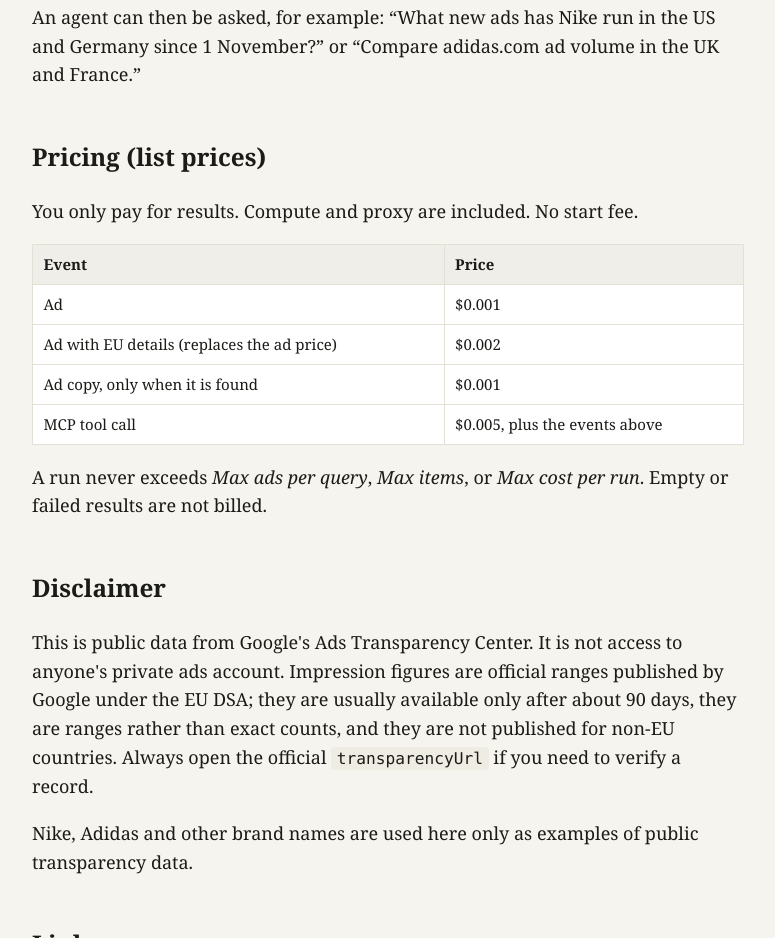
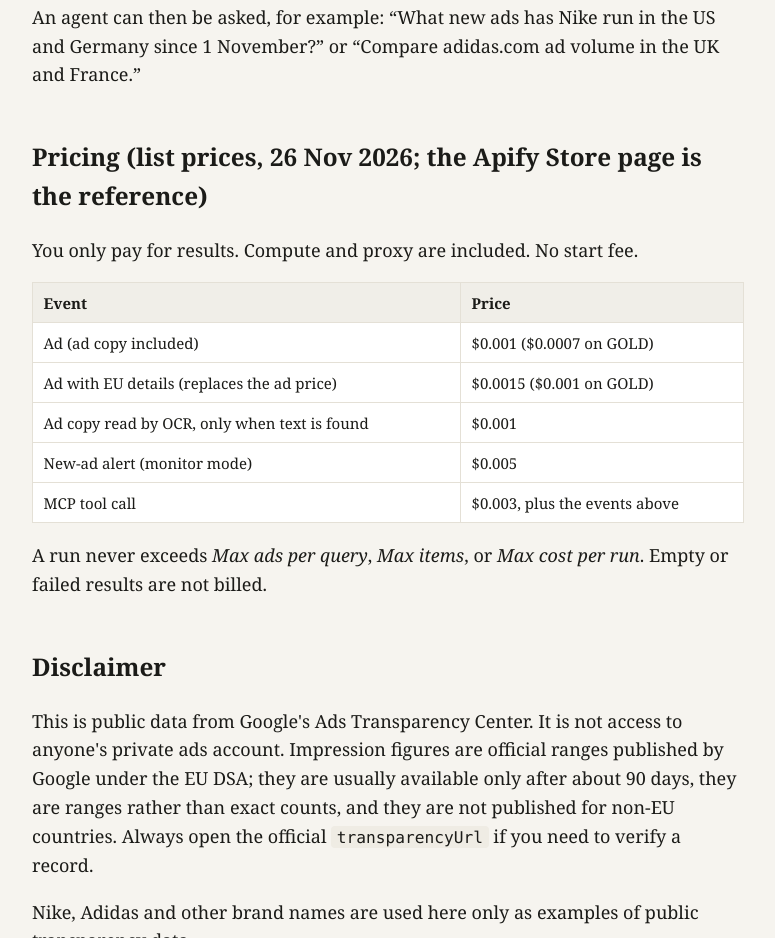
Before and after one commit to Bilal10B/google-ads-transparency-mcp, a plain HTML site: page docs/index.html in a window 1280 px wide. Shown: the part 5702-6640 px from the top of the page, without its empty margins (252-1027 px from the left). Drawn offline with Linux system fonts and the light colour scheme.

Commit message:
v2.1: summary rows, promo codes, stopped ads, Radar workflow, Clay guide, new prices (part 2)

```diff
--- a/docs/index.html
+++ b/docs/index.html
@@ -137,9 +137,9 @@ for ad in client.dataset(run[&quot;defaultDatasetId&quot;]).iterate_items():
 <li><code>new_ads_since</code> — ads first shown on or after a date, for a daily or weekly watch</li>
 </ul>
 <p>An agent can then be asked, for example: “What new ads has Nike run in the US and Germany since 1 November?” or “Compare adidas.com ad volume in the UK and France.”</p>
-<h2>Pricing (list prices)</h2>
+<h2>Pricing (list prices, 26 Nov 2026; the Apify Store page is the reference)</h2>
 <p>You only pay for results. Compute and proxy are included. No start fee.</p>
-<table><thead><tr><th>Event</th><th>Price</th></tr></thead><tbody><tr><td>Ad</td><td>$0.001</td></tr><tr><td>Ad with EU details (replaces the ad price)</td><td>$0.002</td></tr><tr><td>Ad copy, only when it is found</td><td>$0.001</td></tr><tr><td>MCP tool call</td><td>$0.005, plus the events above</td></tr></tbody></table>
+<table><thead><tr><th>Event</th><th>Price</th></tr></thead><tbody><tr><td>Ad (ad copy included)</td><td>$0.001 ($0.0007 on GOLD)</td></tr><tr><td>Ad with EU details (replaces the ad price)</td><td>$0.0015 ($0.001 on GOLD)</td></tr><tr><td>Ad copy read by OCR, only when text is found</td><td>$0.001</td></tr><tr><td>New-ad alert (monitor mode)</td><td>$0.005</td></tr><tr><td>MCP tool call</td><td>$0.003, plus the events above</td></tr></tbody></table>
 <p>A run never exceeds <em>Max ads per query</em>, <em>Max items</em>, or <em>Max cost per run</em>. Empty or failed results are not billed.</p>
 <h2>Disclaimer</h2>
 <p>This is public data from Google&#x27;s Ads Transparency Center. It is not access to anyone&#x27;s private ads account. Impression figures are official ranges published by Google under the EU DSA; they are usually available only after about 90 days, they are ranges rather than exact counts, and they are not published for non-EU countries. Always open the official <code>transparencyUrl</code> if you need to verify a record.</p>
```
Also changed, not shown: docs/fr.html (+1 -1 lines), 2 other files.
